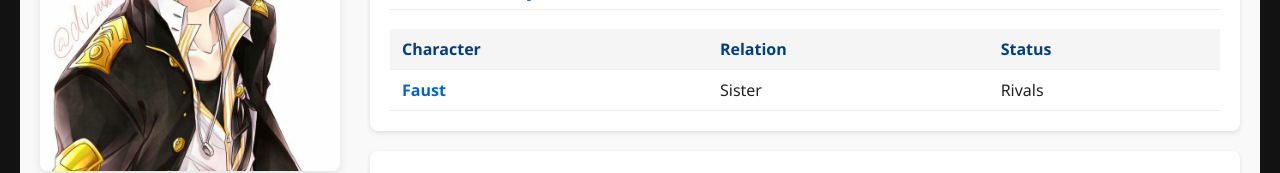
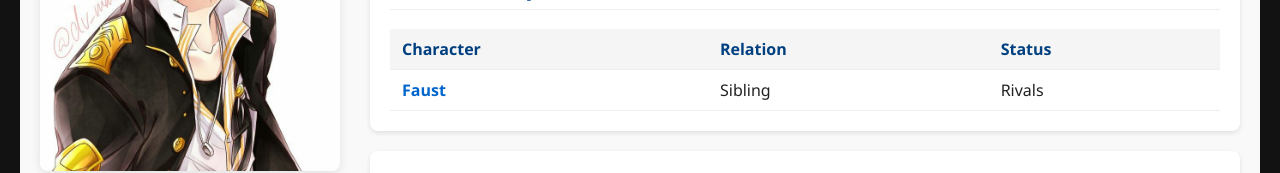
Before and after one commit to KirraL2/lunarfaust, a React (Vite) app: page /character/2 in a window 1280 px wide. Shown: the part 381-554 px from the top of the page. Built offline with nearby package versions, Linux system fonts and the light colour scheme.

Commit message:
Update CharacterPage.jsx

```diff
--- a/src/pages/CharacterPage.jsx
+++ b/src/pages/CharacterPage.jsx
@@ -42,7 +42,7 @@ const characterDatabase = {
       { name: "“I'm Out!”", description: "2nd Secret Doge Technique" }
     ],
     relationships: [
-      { name: "Faust", id: 1, relation: "Sister", status: "Rivals" }
+      { name: "Faust", id: 1, relation: "Sibling", status: "Rivals" }
     ],
     trivia: [
       "He's 19 but he sounds like an anime girl"
```
